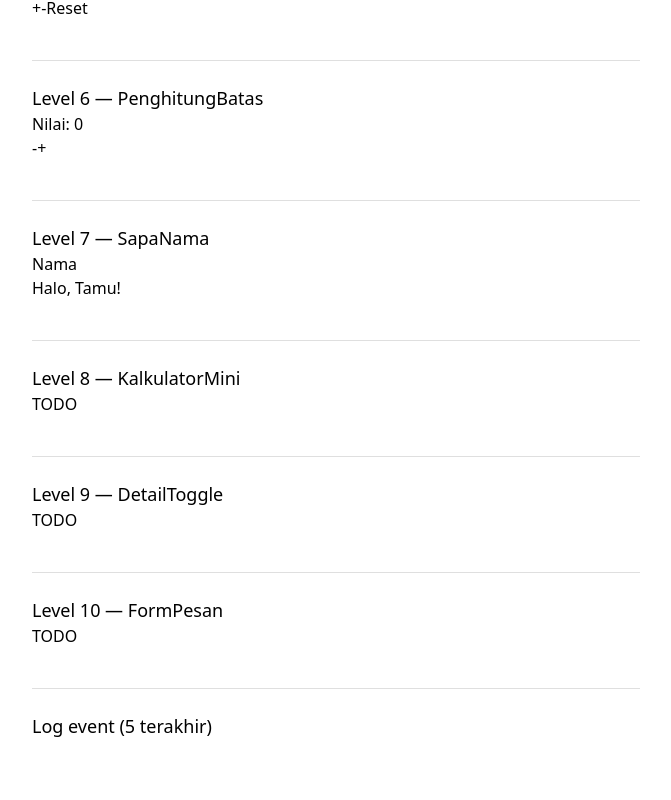
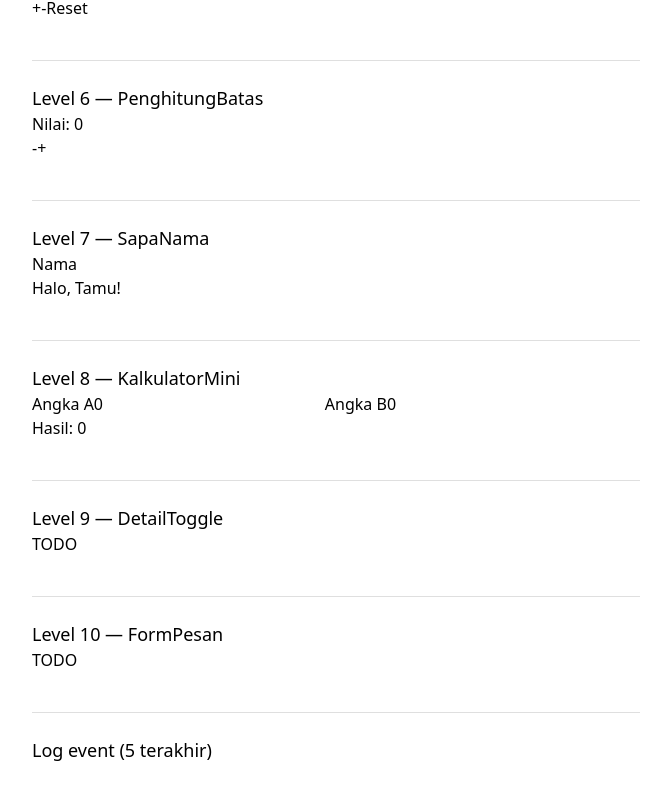
Before and after one commit to webdev-if-its/frontend-5053241047, a React (Vite) app in the folder pertemuan-04/: page / in a window 1280 px wide. Shown: the part 708-1508 px from the top of the page, without its empty margins (304-975 px from the left). Built offline with nearby package versions, Linux system fonts and the light colour scheme.

Commit message:
pertemuan-04: level 8 selesai

```diff
--- a/pertemuan-04/src/components/KalkulatorMini.tsx
+++ b/pertemuan-04/src/components/KalkulatorMini.tsx
@@ -3,6 +3,29 @@
 // Ingat: e.target.value SELALU string — ubah ke number sebelum dijumlahkan,
 // dan input kosong dianggap 0.
 // Lihat SOAL.md untuk kontrak lengkap.
-export function KalkulatorMini(props: any) {
-  return <p>TODO</p>
+import { useState } from "react"
+
+export function KalkulatorMini() {
+  const [angkaA, setAngkaA] = useState<number>(0)
+  const [angkaB, setAngkaB] = useState<number>(0)
+  return (
+  <div>
+  <label>
+    Angka A
+    <input
+      type="number"
+      value={angkaA}
+      onChange={(e) => setAngkaA(Number(e.target.value) || 0)}
+    />
+  </label>
+  <label>
+    Angka B
+    <input
+      type="number"
+      value={angkaB}
+      onChange={(e) => setAngkaB(Number(e.target.value) || 0)}
+    />
+  </label>
+  <p>Hasil: {angkaA + angkaB}</p>
+  </div>)
 }
```
